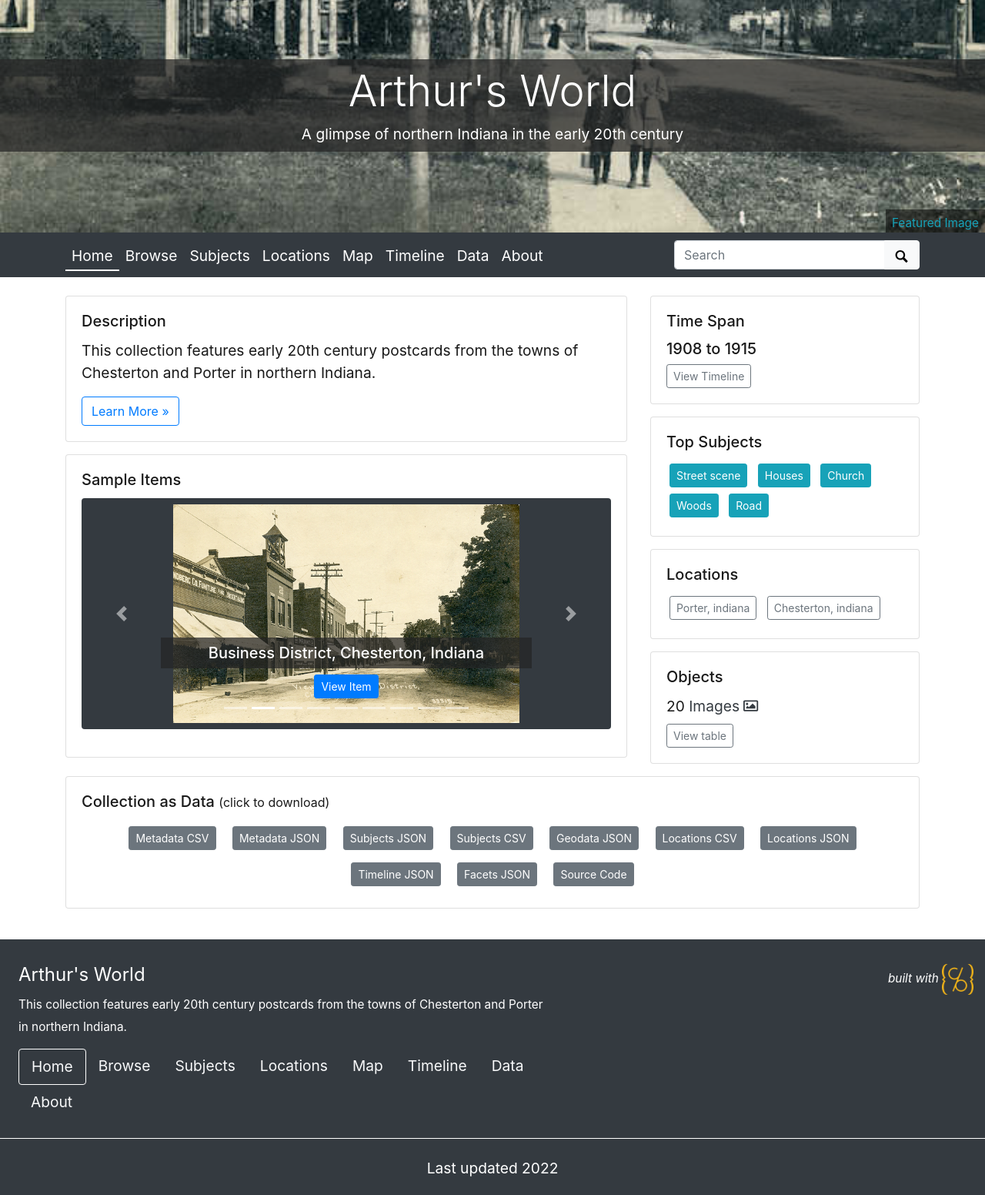
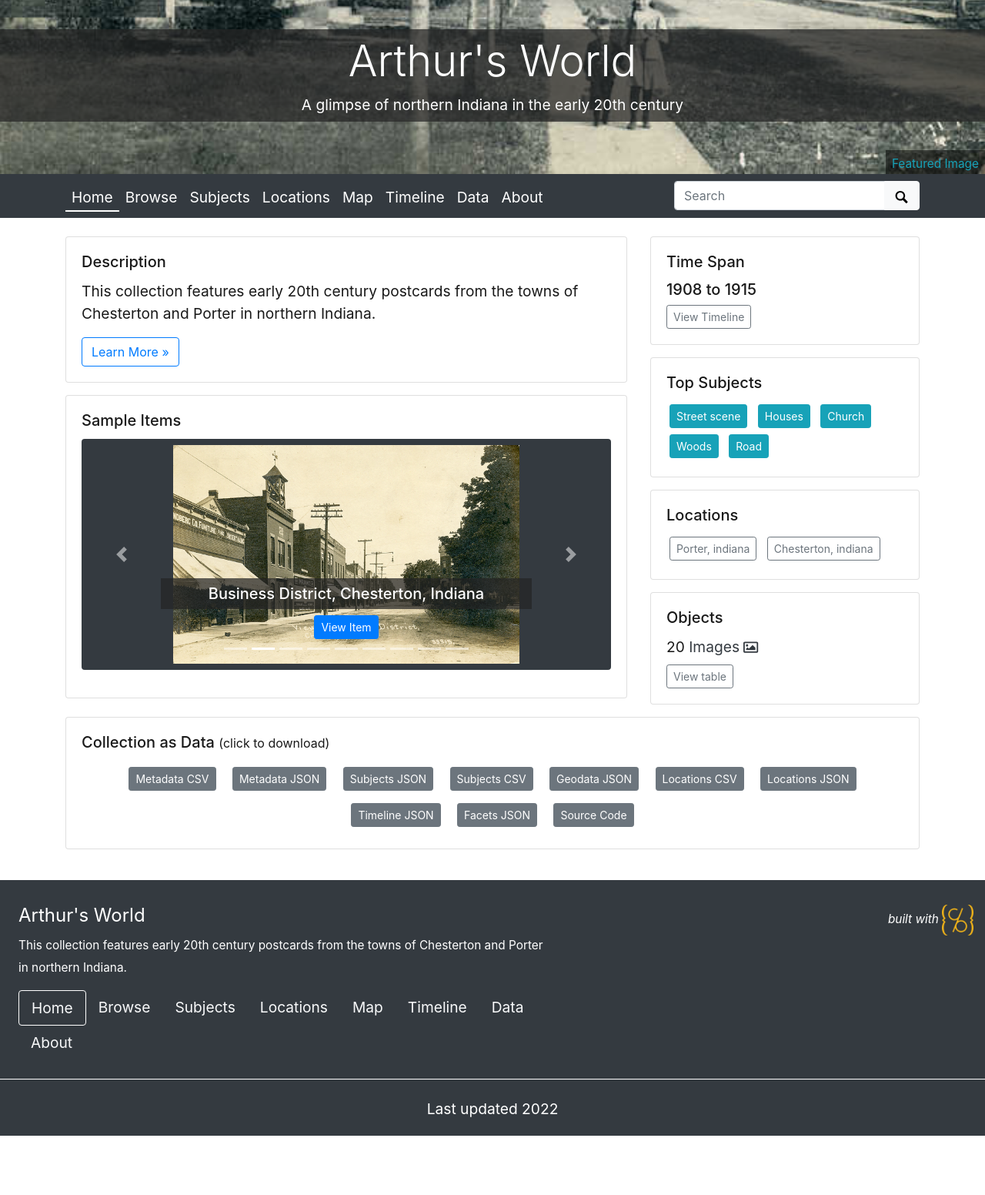
Before and after one commit to dgetka/arthursworld, a Jekyll site: the page built from index.md, in a window 1280 px wide. Shown: the whole page at 77% size. Built offline with Jekyll 4.4.1, drawn with Linux system fonts in a browser that asks for light colours; after the commit the page ends 1475 px from its top, so only the background shows below that.

Commit message:
Update theme.yml

```diff
--- a/_data/theme.yml
+++ b/_data/theme.yml
@@ -10,7 +10,7 @@
 # use either an objectid (from an item in this collect), a relative location of an image in this repo (ex. /assets/img/feature.jpg), or a full url to an image elsewhere
 featured-image: arthursworld019
 # optional: add extra padding around collection title for a larger image feature.
-home-title-y-padding: 4em # Default is 8em
+home-title-y-padding: 2em # Default is 8em
 # optional: change position of background image, center, top, bottom
 home-banner-image-position: bottom # Default is center
 
```
